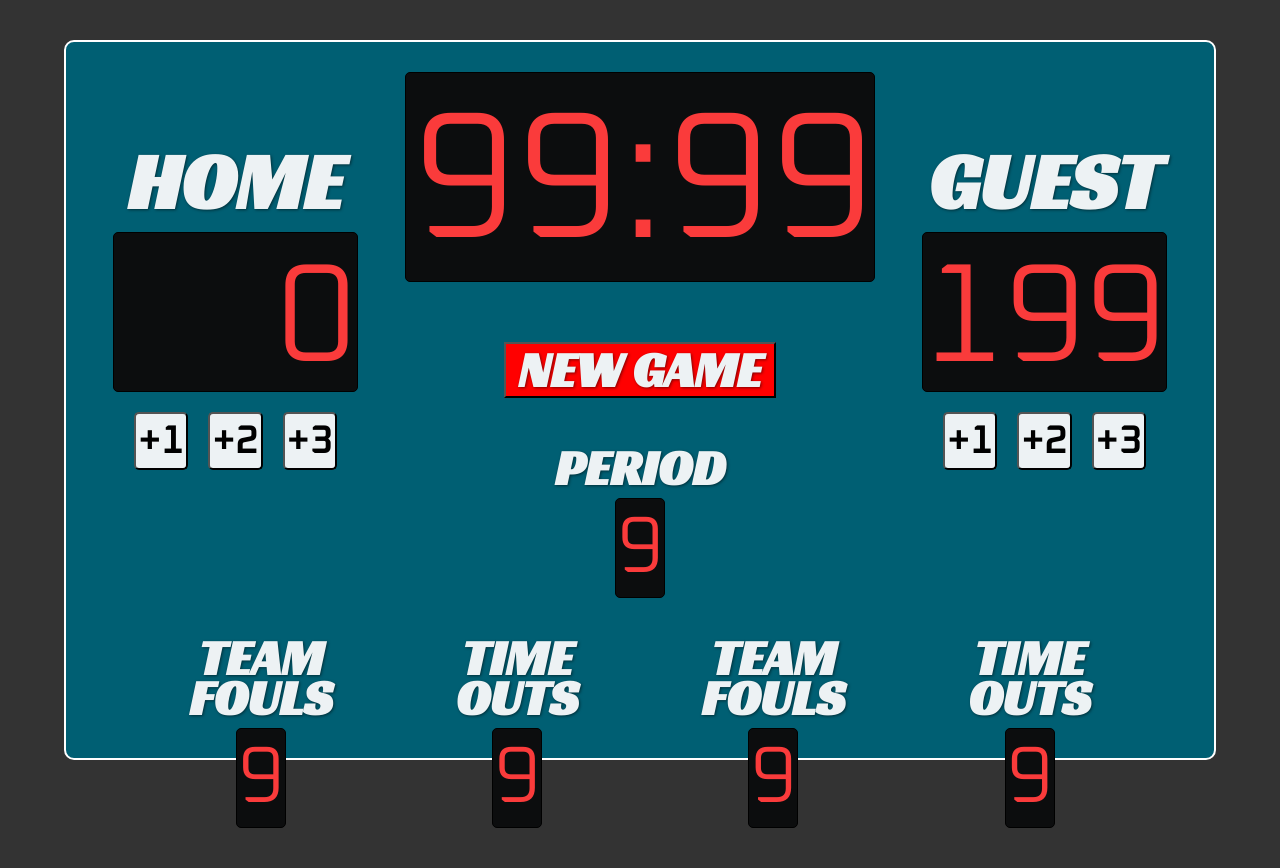
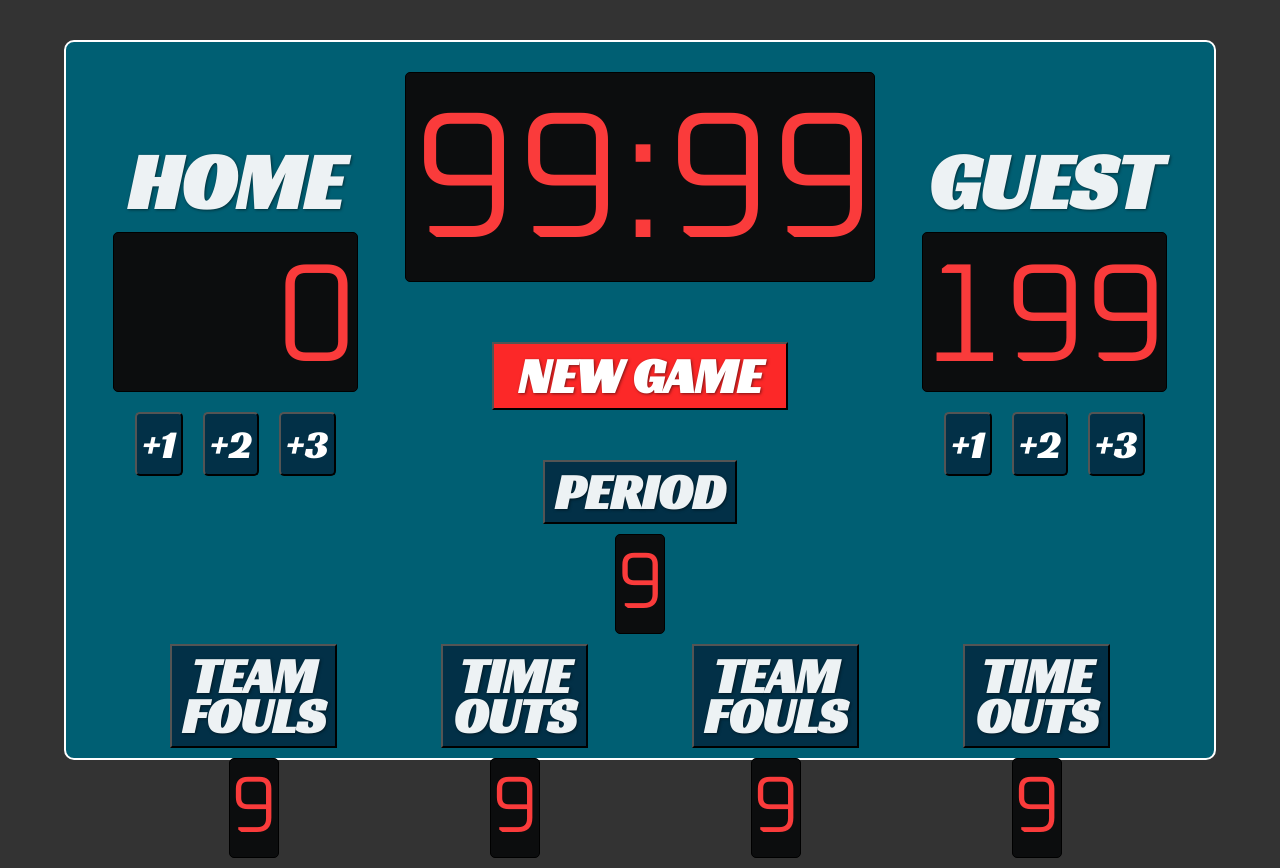
Before and after one commit to jeremeye08/basketball-scoreboard, a website built with Vite: page index.html in a window 1280 px wide. Before the commit the page ends 838 px from the top, so only its background shows below. Built offline with nearby package versions, Linux system fonts and the light colour scheme.

Commit message:
added classes and elements & modified styles
removed h4 style additions from last commit
removed text shadow from add-points buttons text
added half-buttons class for h4 with hover and active pseudo classes
changed font-family for add-points
added pseudo classes for all buttons

```diff
--- a/index.css
+++ b/index.css
@@ -68,7 +68,7 @@ body {
 .bottom-half {
     display: flex;
     justify-content: space-evenly;
-    margin-top: 30px;
+    margin-top: 0px;
     margin-bottom: auto;
 }
 
@@ -92,12 +92,12 @@ body {
 }
 
 .add-points-el {
-    font-family: "Oxanium", sans-serif;
-    font-weight: 600;
     font-size: 40px;
-    background: #edf2f4;
+    color: #fff;
+    background: #023047;
     border-radius: 5px;
-    padding: 2px;
+    padding: 5px;
+    cursor: pointer;
 }
 
 .score {
@@ -127,9 +127,10 @@ body {
 
 #new-game {
     margin: 60px 0 50px;
-    padding: 6px 12px;
-    background: red;
+    padding: 12px 24px;
+    background: rgb(252, 40, 40);
     color: #fff;
+    cursor: pointer;
 }
 
 #period-counter {
@@ -162,22 +163,43 @@ body {
     align-items: center;
 }
 
-h4:active:hover {
-    color: #fb8500;
-    transition: color 0.3ms ease;
+.half-buttons {
+    background: #023047;
+    color: inherit;
+    padding: 10px 10px;
+    cursor: pointer;
 }
 
-h4:hover {
-    cursor: pointer;
-    color: #ffb703;
-    transition: color 0.3s ease;
+#new-game:hover {
+    background: rgb(228, 0, 0);
+    transition: background 0.3s ease;
 }
 
-h4:active {
-    color: #fb8500;
-    transition: color 0.3ms ease;
+#new-game:active:hover {
+    background: rgb(206, 0, 0);
+    transition: background 0.3ms linear;
 }
 
-#new-game-header {
+.add-points-el:hover {
+    background: #ffb703;
     color: #edf2f4;
+    transition: background 0.3s ease;
 }
+
+.add-points-el:active {
+    background: #fb8500;
+    color: #edf2f4;
+    transition: background 0.3ms linear;
+}
+
+.half-buttons:hover {
+    background: #ffb701;
+    color: #edf2f4;
+    transition: background 0.3s ease;
+}
+
+.half-buttons:active {
+    background: #fb8500;
+    color: #edf2f4;
+    transition: background 0.3ms linear;
+}
--- a/index.html
+++ b/index.html
@@ -31,7 +31,7 @@
                         <h1 id="timer-el">99:99</h1>
                     </div>
                     <button id="new-game"><h4 id="new-game-header">NEW GAME</h4></button>
-                    <h4>PERIOD</h4>
+                    <button class="half-buttons"><h4>PERIOD</h4></button>
                     <div id="period-counter">
                         <h3 id="period-el">9</h3>
                     </div>
@@ -54,7 +54,7 @@
             <div class="bottom-half">
                 <!-- Foul Box for Home -->
                 <div class="bottom-half-el">
-                    <h4>TEAM<br>FOULS</h4>
+                    <button class="half-buttons"><h4>TEAM<br>FOULS</h4></button>
                     <div class="bottom-half-counter-el">
                         <h3 id="fouls-home-counter-el">9</h3>
                     </div>
@@ -62,21 +62,21 @@
                 </div>
                 <!-- Timeout Box for Home -->
                 <div class="bottom-half-el">
-                    <h4>TIME<br>OUTS</h4>
+                    <button class="half-buttons"><h4>TIME<br>OUTS</h4></button>
                     <div class="bottom-half-counter-el">
                         <h3 id="timeouts-home-counter-el">9</h3>
                     </div>
                     <!-- <button class="add-points-el">+1</button> -->
                 </div>
                 <div class="bottom-half-el">
-                    <h4>TEAM<br>FOULS</h4>
+                    <button class="half-buttons"><h4>TEAM<br>FOULS</h4></button>
                     <div class="bottom-half-counter-el">
                         <h3 id="fouls-guest-counter-el">9</h3>
                     </div>
                     <!-- <button class="add-points-el">+1</button> -->
                 </div>
                 <div class="bottom-half-el">
-                    <h4>TIME<br>OUTS</h4>
+                    <button class="half-buttons"><h4>TIME<br>OUTS</h4></button>
                     <div class="bottom-half-counter-el">
                         <h3 id="timeouts-guest-counter-el">9</h3>
                     </div>
```
